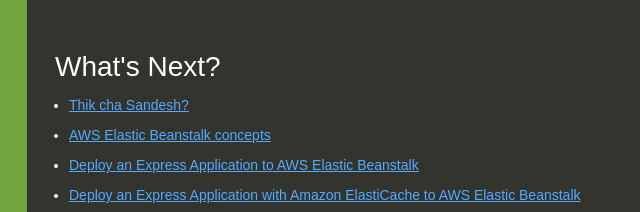
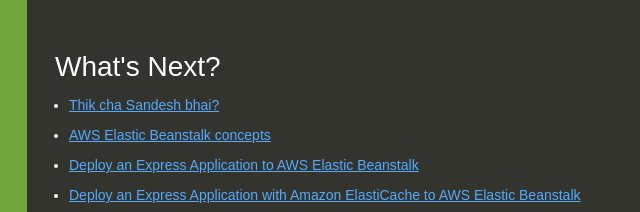
Before and after one commit to sauravshakya1/samplerepo, a website: page index.html in a window 1280 px wide. Shown: the top 212 px of the page, 613-1253 px from the left. Drawn offline with Linux system fonts and the light colour scheme.

Commit message:
change bhai

```diff
--- a/index.html
+++ b/index.html
@@ -81,7 +81,7 @@
     <div class="linksColumn">
       <h2>What's Next?</h2>
       <ul>
-        <li><a href="http://docs.aws.amazon.com/elasticbeanstalk/latest/dg/Welcome.html">Thik cha Sandesh?</a></li>
+        <li><a href="http://docs.aws.amazon.com/elasticbeanstalk/latest/dg/Welcome.html">Thik cha Sandesh bhai?</a></li>
         <li><a href="http://docs.aws.amazon.com/elasticbeanstalk/latest/dg/concepts.html">AWS Elastic Beanstalk concepts</a></li>
         <li><a href="http://docs.aws.amazon.com/elasticbeanstalk/latest/dg/create_deploy_nodejs_express.html">Deploy an Express Application to AWS Elastic Beanstalk</a></li>
         <li><a href="http://docs.aws.amazon.com/elasticbeanstalk/latest/dg/create_deploy_nodejs_express_elasticache.html">Deploy an Express Application with Amazon ElastiCache to AWS Elastic Beanstalk</a></li>
```
